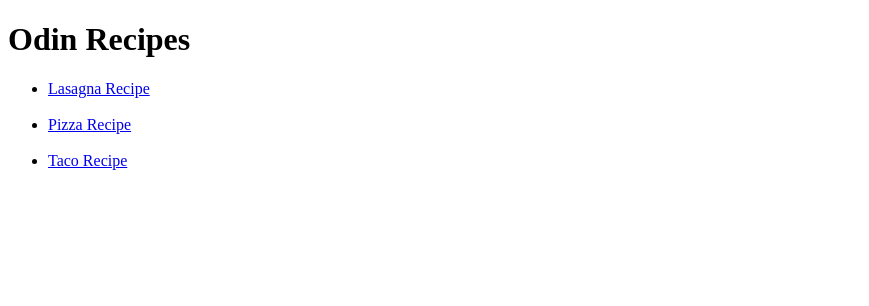
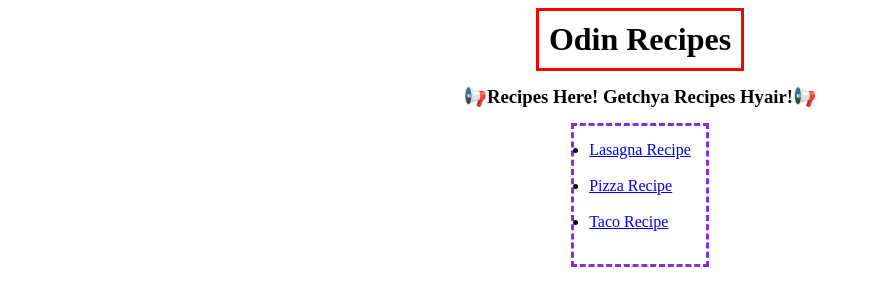
Before and after one commit to lucasr42/odin-recipes, a plain HTML site: page index.html in a window 1280 px wide. Shown: the whole page, without its empty margins (0-869 px from the left). Drawn offline with Linux system fonts and the light colour scheme.

Commit message:
Initial styling and added description

```diff
--- a/index.html
+++ b/index.html
@@ -3,10 +3,12 @@
 <head>
     <meta charset="UTF-8">
     <meta name="viewport" content="width=<device-width>, initial-scale=1.0">
-    <title>Document</title>
+    <title>Odin Recipe - Home</title>
+    <link rel="stylesheet" href="stylesheet.css" />
 </head>
 <body>
-    <h1>Odin Recipes</h1>
+    <h1 class="header">Odin Recipes</h1>
+    <h3>📢Recipes Here! Getchya Recipes Hyair!📢</h3>
     <ul>
         <li>
             <a href="./recipes/lasagna.html">Lasagna Recipe</a>
--- /dev/null
+++ b/stylesheet.css
@@ -0,0 +1,20 @@
+h1 {
+    border: 3px solid red;
+    text-align: center;
+    padding: 10px;
+    margin: 0px auto;
+    width: fit-content;
+}
+
+h3 {
+    text-align: center;
+    width: fit-content;
+    margin: 15px auto;
+}
+
+ul {
+    border: 3px dashed blueviolet;
+    margin: 10px auto;
+    width: fit-content;
+    padding: 15px;
+}
```
